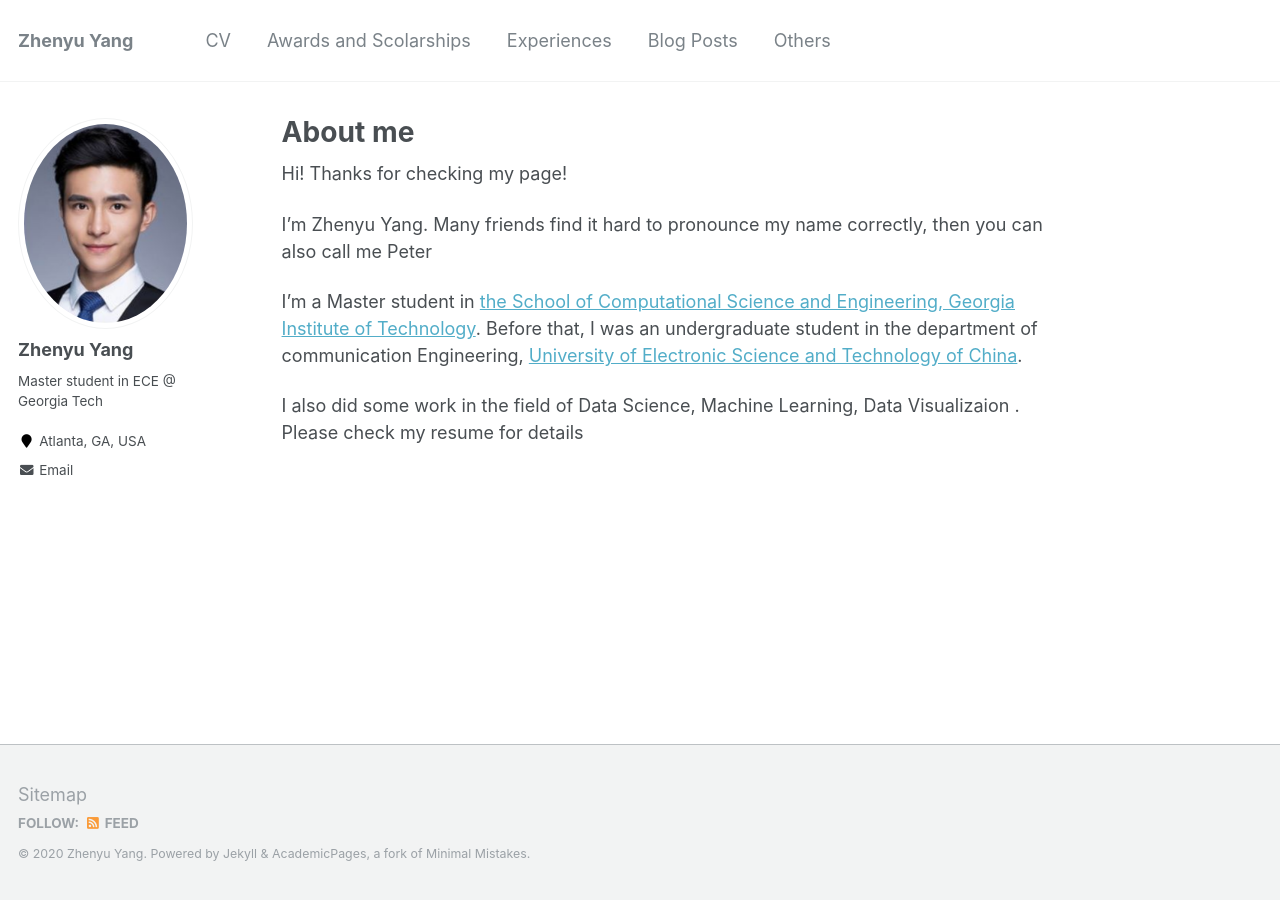
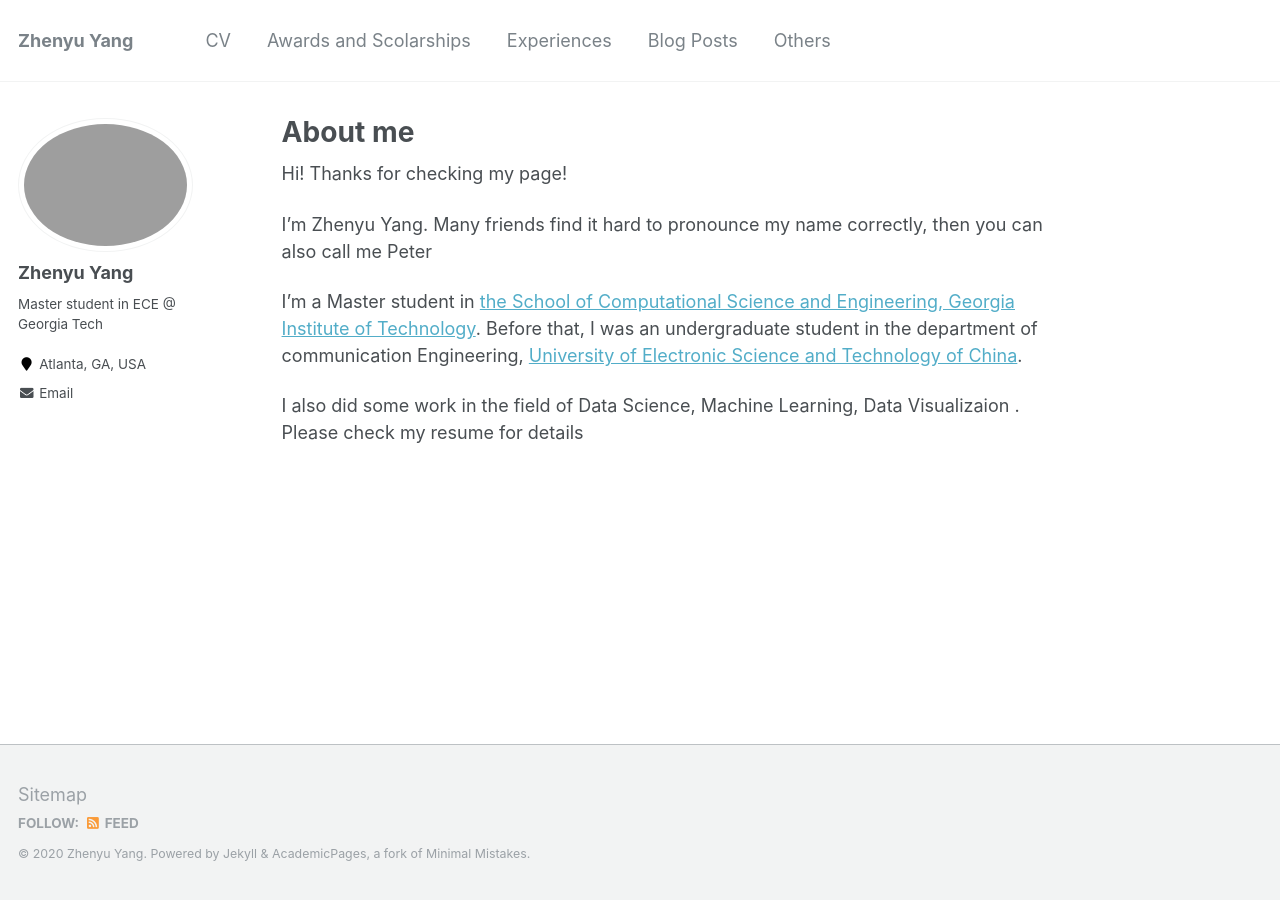
Before and after one commit to azpeteryang/azpeteryang.github.io, a Jekyll site: the page built from _pages/about.md, in a window 1280 px wide. Built offline with Jekyll 4.4.1, drawn with Linux system fonts in a browser that asks for light colours.

Commit message:
Update _config.yml

```diff
--- a/_config.yml
+++ b/_config.yml
@@ -81,7 +81,7 @@ analytics:
 # Site Author
 author:
   name             : "Zhenyu Yang"
-  avatar           : "picture.jpeg"
+  avatar           :
   bio              : "Master student in ECE @ Georgia Tech"
   location         : "Atlanta, GA, USA"
   employer         :
```
